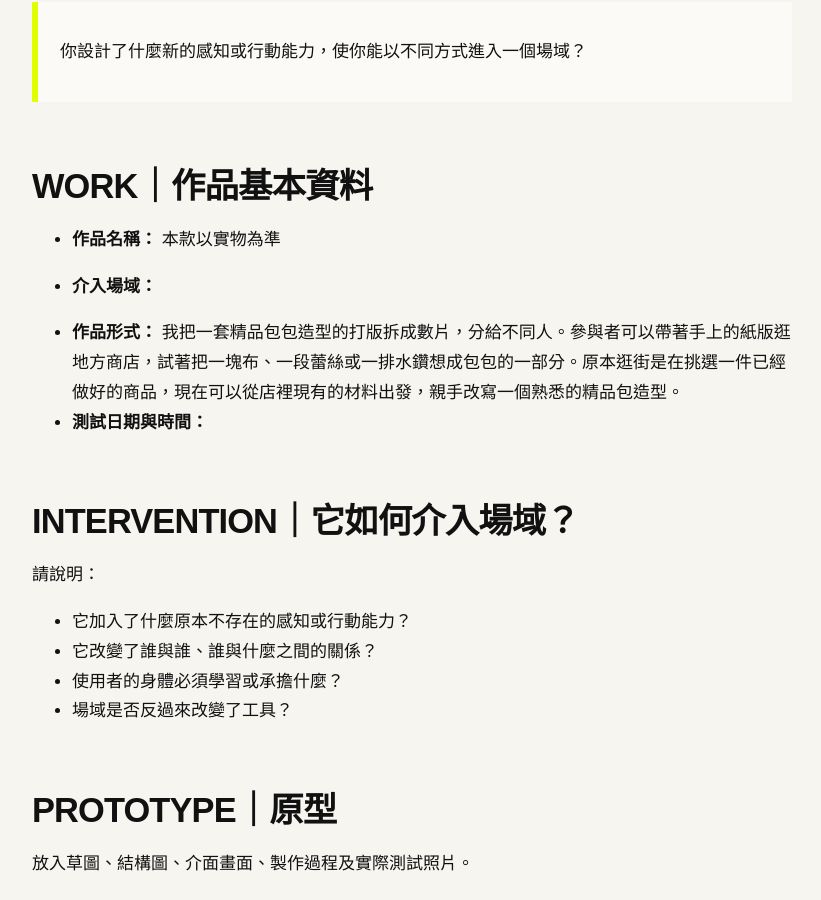
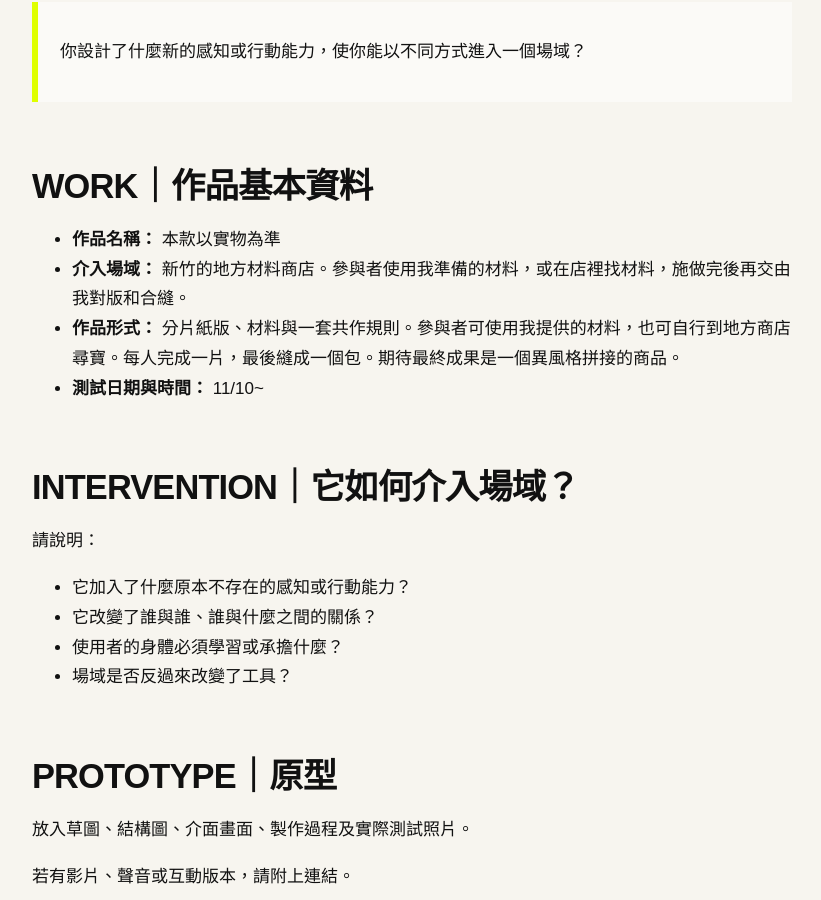
Before and after one commit to yo566566/fieldworkarchive, a Jekyll site: the page built from weeks/week-09.md, in a window 1280 px wide and 900 px high, scrolled down 372 px. Shown: the whole window, without its empty margins (48-869 px from the left). Built offline with Jekyll 4.4.1, drawn with Linux system fonts in a browser that asks for light colours.

Commit message:
Update week-09.md

```diff
--- a/weeks/week-09.md
+++ b/weeks/week-09.md
@@ -14,11 +14,11 @@ permalink: /weeks/week-09/
 * **作品名稱：**
   本款以實物為準
 * **介入場域：**
-
+  新竹的地方材料商店。參與者使用我準備的材料，或在店裡找材料，施做完後再交由我對版和合縫。
 * **作品形式：**
-  我把一套精品包包造型的打版拆成數片，分給不同人。參與者可以帶著手上的紙版逛地方商店，試著把一塊布、一段蕾絲或一排水鑽想成包包的一部分。原本逛街是在挑選一件已經做好的商品，現在可以從店裡現有的材料出發，親手改寫一個熟悉的精品包造型。
+  分片紙版、材料與一套共作規則。參與者可使用我提供的材料，也可自行到地方商店尋寶。每人完成一片，最後縫成一個包。期待最終成果是一個異風格拼接的商品。
 * **測試日期與時間：**
-
+  11/10~
 
 ## INTERVENTION｜它如何介入場域？
 
```
